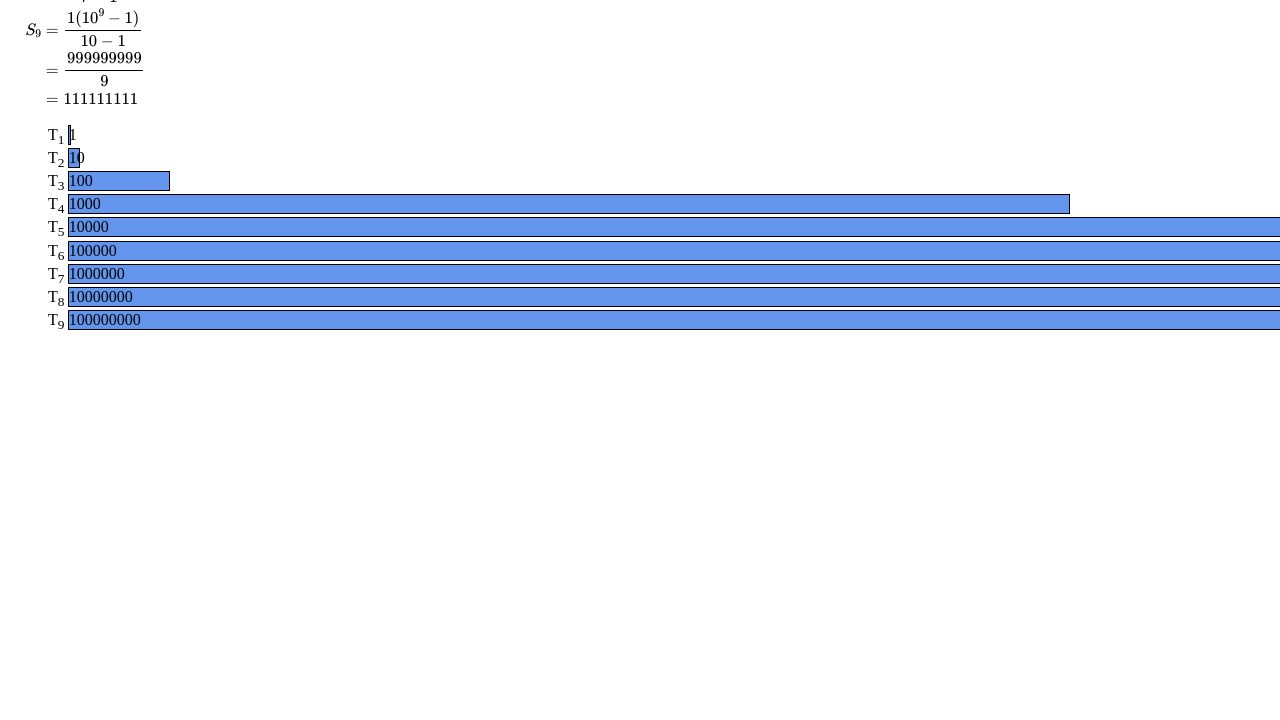
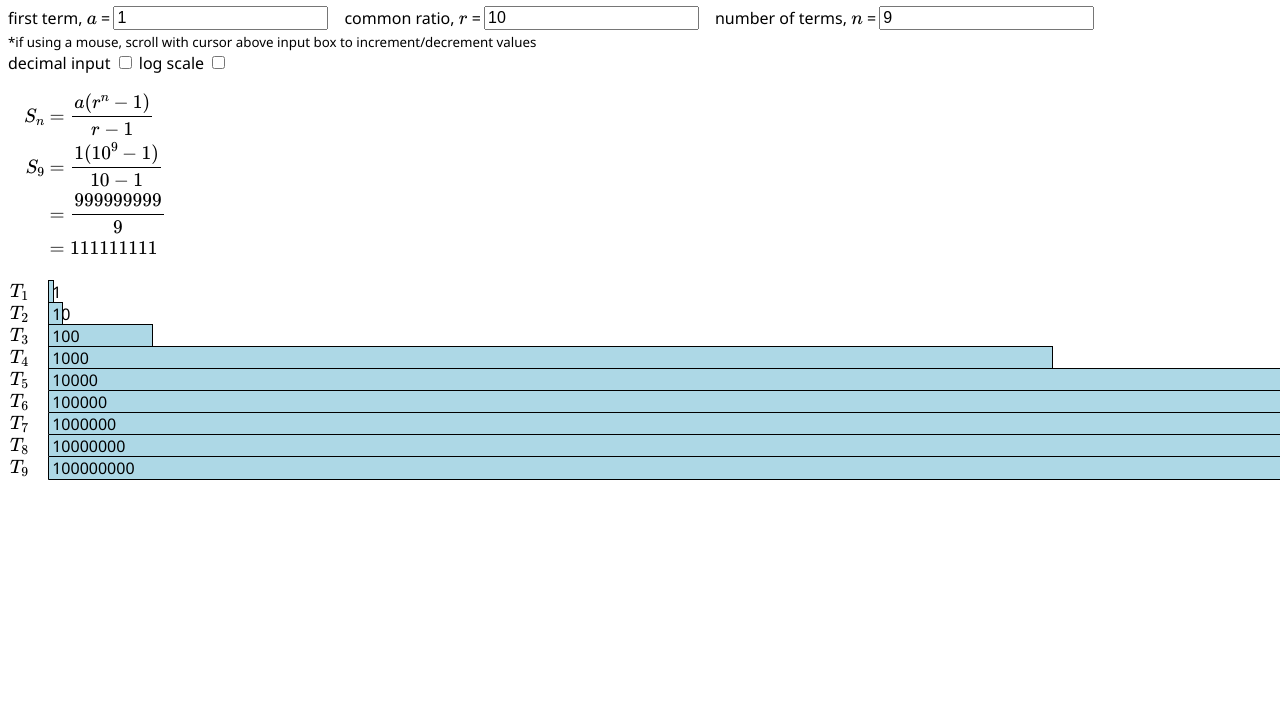
Before and after one commit to SomeNormalRando/geometric-progressions-visualisation, a plain HTML site: page index.html in a window 1280 px wide. Shown: the part 80-800 px from the top of the page. Drawn offline with nearby package versions, Linux system fonts and the light colour scheme.

Commit message:
style changes - changed some CSS (mainly spacing) - terms with negative values will have their bars coloured differently (red, in contrast to blue otherwise)

```diff
--- a/index.html
+++ b/index.html
@@ -2,25 +2,28 @@
 <html>
 <head>
 	<meta charset="UTF-8">
-	<title>geometric progressions visualiser</title>
+	<title>geometric progressions visualisation</title>
 	<meta name="viewport" content="width=device-width, initial-scale=1">
 
 	<link rel="stylesheet" type="text/css" media="screen" href="style.css">
 
-    <script defer src="mathjax-config.js"></script>
+    <script defer src="./mathjax-config.js"></script>
 	<script defer src="https://cdn.jsdelivr.net/npm/mathjax@3/es5/tex-mml-chtml.js"></script>
-    <script defer src="script.js"></script>
+    <script defer src="./script.js"></script>
 </head>
 <body>
+	<h1>geometric progressions visualisation</h1>
 	<section id="section-input">
-		<label for="input-first-term">first term, a =</label>
-		<input id="input-first-term" type="number">
-		<label for="input-common-ratio">common ratio, r =</label>
-		<input id="input-common-ratio" type="number">
+		<label for="input-first-term">first term, \(a\) =</label>
+		<input id="input-first-term" type="number" size="10">
+		<label for="input-common-ratio">common ratio, \(r\) =</label>
+		<input id="input-common-ratio" type="number" size="10">
 
-		<label for="input-number-of-terms">number of terms, n =</label>
-		<input id="input-number-of-terms" type="number" step="1">
-
+		<label for="input-number-of-terms">number of terms, \(n\) =</label>
+		<input id="input-number-of-terms" type="number" step="1" size="10">
+	</section>
+	<small>*if using a mouse, scroll with cursor above input box to increment/decrement values</small>
+	<section id="section-checkboxes">
 		<label for="input-decimal-input">decimal input</label>
 		<input id="input-decimal-input" type="checkbox">
 		<label for="input-log-scale">log scale</label>
@@ -30,7 +33,7 @@
 		<span id="sum-math-display"></span>
 	</section>
 	<section id="visualisation">
-		<ol id="vis-container"></ol>
+		<table><tbody id="vis-container"></tbody></table>
 	</section>
 </body>
 </html>
--- a/script.js
+++ b/script.js
@@ -57,34 +57,38 @@ const visContainer = document.getElementById("vis-container");
 function updateVisualisation() {
 	visContainer.replaceChildren();
 
-	const line2 = `S_${numberOfTerms} &= \\dfrac{${firstTerm}(${commonRatio}^${numberOfTerms} - 1)}{${commonRatio} - 1}`;
+	const line2 = `S_${numberOfTerms} &= \\dfrac{${firstTerm}(${commonRatio}^{${numberOfTerms}} - 1)}{${commonRatio} - 1}`;
 	const line3 = `&=\\dfrac{${(commonRatio ** numberOfTerms) - 1}}{${commonRatio - 1}}`;
 	const line4 = `&=${sumToNthTerm(numberOfTerms, firstTerm, commonRatio)}`;
 
 	sumMathDisplay.innerText = `$$\\begin{aligned}${SUM_LINE_1}\\\\${line2}\\\\${line3}\\\\${line4}\\end{aligned}$$`;
 
-	window.MathJax.typeset();
-
 	for (let n = 1; n <= numberOfTerms; n += 1) {
 		const nthTermValue = nthTerm(n, firstTerm, commonRatio);
-		const barHeight = useLogScale === true ? Math.log2(nthTermValue) * 10 : nthTermValue;
+		// to ensure consistent width when value of the nth term is negative
+		const absNthTermValue = Math.abs(nthTermValue);
+		const barWidth = useLogScale === true ? Math.log2(absNthTermValue) * 10 : absNthTermValue;
 
 		const barContainer = document.createElement("li");
 
 		// #region
 		const termNumberLabel = document.createElement("span");
-		termNumberLabel.innerText = "T";
+		// \( \) delimit single-line expressions
+		termNumberLabel.innerText = `\\(T_{${n}}\\)`;
 
-		const subscript = document.createElement("sub");
-		subscript.innerText = n.toString().padEnd(2, " ");
-		termNumberLabel.appendChild(subscript);
+		// const subscript = document.createElement("sub");
+		// subscript.innerText = n.toString().padEnd(2, " ");
+		// termNumberLabel.appendChild(subscript);
 
 		barContainer.appendChild(termNumberLabel);
 		// #endregion
 
 		const bar = document.createElement("div");
 		bar.classList.add("bar");
-		bar.style.width = `${barHeight}px`;
+		bar.style.width = `${barWidth}px`;
+
+		// colour bars for negative values a different colour
+		if (nthTermValue < 0) bar.classList.add("negative-term-value");
 
 		const termValueLabel = document.createElement("span");
 		termValueLabel.classList.add("term-value");
@@ -95,6 +99,8 @@ function updateVisualisation() {
 		barContainer.appendChild(bar);
 		visContainer.appendChild(barContainer);
 	}
+
+	window.MathJax.typeset();
 }
 
 inputFirstTerm.addEventListener("input", (ev) => {
--- a/style.css
+++ b/style.css
@@ -1,8 +1,19 @@
 body {
-    font-family: serif;
-    /* display: flex;
-    justify-content: space-between;
-    flex-wrap: wrap-reverse; */
+	font-family: 'Segoe UI', Tahoma, Geneva, Verdana, sans-serif;
+}
+#section-input {
+	display: flex;
+	align-items: center;
+}
+#section-input input {
+	font-size: 1rem;
+	margin-left: 0.2rem;
+}
+#section-input input:not(:last-child) {
+	margin-right: 1rem;
+}
+input[type=checkbox]:hover {
+	cursor: pointer;
 }
 #vis-container {
 	list-style-type: none;
@@ -18,9 +29,15 @@ td {
 }
 .bar {
 	display: inline-block;
+	position: absolute;
+	left: 3rem;
 	text-align: left;
-    background-color: cornflowerblue;
+	background-color: lightblue;
 	border: 0.1rem solid black;
+	padding-left: 0.2rem;
+}
+.bar.negative-term-value {
+	background-color: lightcoral;
 }
 #section-sum {
 	padding: 0 1rem;
```
Lines whose indentation alone changed are shown as unchanged.
